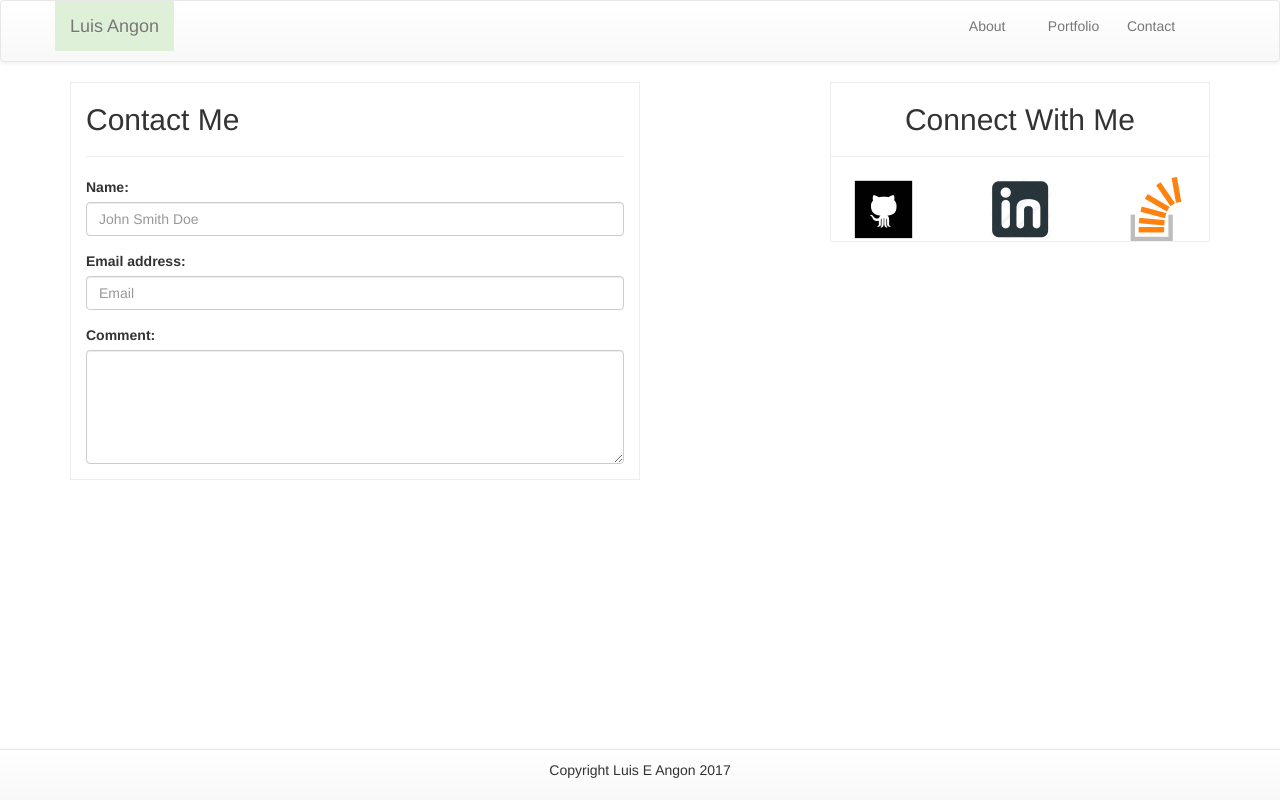
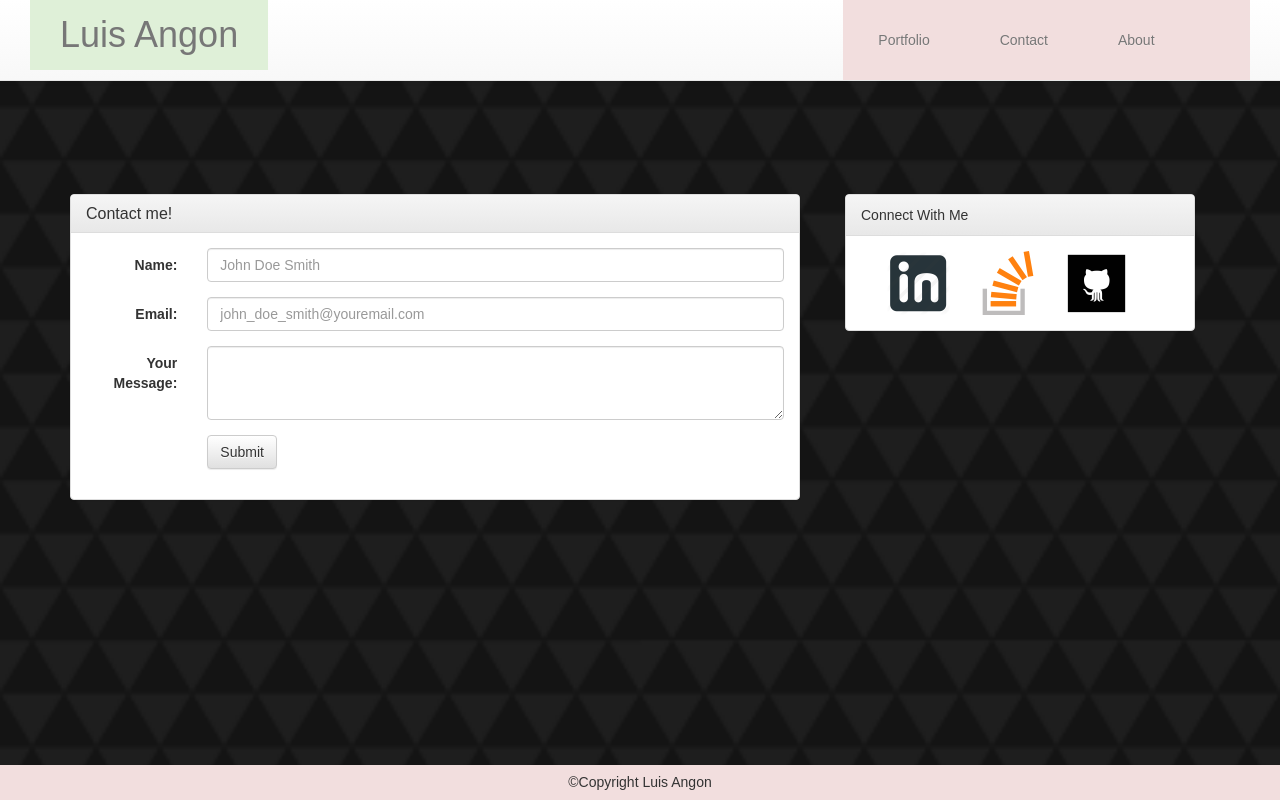
Before and after one commit to angonlu/Bootstrap-Portfolio, a plain HTML site: page contact.html in a window 1280 px wide. Drawn offline with nearby package versions, Linux system fonts and the light colour scheme.

Commit message:
bootstrap portfolio done, still missing enhancements

```diff
--- a/assets/css/style.css
+++ b/assets/css/style.css
@@ -1,4 +1,4 @@
-body { padding-bottom: 70px; }
+/*body { padding-bottom: 70px; }
 
 #luis-a {
 	padding: 5px;
@@ -26,9 +26,6 @@ body { padding-bottom: 70px; }
 #mysidebar {
 	text-align: center;
 }
-
-/*CSS for portfolio images. I copied this, I didn't come up with it, I'm sorry, I'm just not there yet.*/
-
 
 .caption {
         width: 100%;
@@ -58,7 +55,8 @@ body { padding-bottom: 70px; }
     }
   	.h2text {
   		text-align: left;
-  	}
+  	}*/
+
 /*
 body {
 	padding-top: 70px;
@@ -97,3 +95,30 @@ h1 {
     text-align: center;
     height: 50px;
 }*/
+
+body {
+    font-family: "Arial Rounded MT Bold", "Helvetica Rounded", Arial, sans-serif;
+    background-image: url(../images/dark-triangles.png);
+    background-size: cover;
+}
+.row, .container, .fixed-bottom {
+    margin-top: 8%;
+    margin-bottom: 3%;
+}
+.social {
+    margin-left: 8%;
+}
+
+p {
+    letter-spacing: .05em;
+}
+
+@media only screen
+  and (min-device-width: 768px)
+  and (max-device-width: 1200px)
+  and (-webkit-min-device-pixel-ratio: 1) {
+    .row, .container, .fixed-bottom {
+    margin-top: 8%;
+    margin-bottom: 3%;
+}
+}
--- a/contact.html
+++ b/contact.html
@@ -16,75 +16,106 @@
   <title>Portfolio - Powered by Bootstrap</title>
 </head>
 <body>
-<nav class="navbar navbar-default">
+<nav role="navigation" class="navbar container-fluid navbar-default navbar-fixed-top">
+      <div class="container-fluid">
+      <div class="navbar-header bg-success">
+        <h1 class="navbar-text col-xs-9 col-lg-12">Luis Angon</h1>
+        <button type="button" class="navbar-toggle bg-success" data-toggle="collapse" data-target=".navbar-collapse">
+          <span class="icon-bar"></span>
+                <span class="icon-bar"></span>
+                <span class="icon-bar"></span>
+      </button>
+      </div>
 
-<!-- Navbar -->
-  <div class="container">
-    <div class="navbar-header">
-      <p class="navbar-brand bg-success">Luis Angon</p>
-    </div>
-    <div class="container">
-      <div class="row">
-      <ul class="nav navbar-nav navbar-right">
-        <li class="col-xs-4 col-sm-3 col-md-3"><a href="index.html">About</a></li>
-        <li class="col-xs-4 col-sm-3 col-md-3"><a href="portfolio.html">Portfolio</a></li>
-        <li class="col-xs-4 col-sm-3 col-md-3"><a href="contact.html">Contact</a></li>
+    <div class="navbar-collapse collapse">
+        <ul class="list-inline nav navbar-nav navbar-link bg-danger text-center col-xs-12 col-sm-7 col-md-5 col-lg-4 pull-right ">
+      <li class="navbar-text"><a href="portfolio.html">Portfolio</a></li>
+      <li class="navbar-text"><a href="contact.html">Contact</a></li>
+      <li class="navbar-text"><a href="index.html">About</a></li>
         </ul>
        </div>
       </div>
-    </div>
-
   </nav>
 <!-- End Navbar -->
 <!-- This container tag centers all the content -->
 <div class="container">
-<div class="container col-xs-12 col-md-7 col-lg-6 marginbottom" style="border: 1px solid #eee;">
-  <h2> Contact Me </h2>
-  <hr>
+  <div class="row col-lg-8">
+  <!-- panel -->
+    <div class="panel panel-default">
+      <div class="panel-heading">
+        <h2 class="panel-title">Contact me!</h2>
+      </div>
+    <div class="panel-body">
+      <!-- panel-body -->
+        <form class="form-horizontal">
             <div class="form-group">
-  <label for="usr">Name:</label>
-  <input type="text" class="form-control" id="usr" placeholder="John Smith Doe">
+              <label for="inputName" class="col-sm-2 control-label">Name:</label>
+                <div class="col-sm-10">
+                  <input type="text" class="form-control" id="inputName" placeholder="John Doe Smith">
+                </div>
             </div>
             <div class="form-group">
-    <label for="exampleInputEmail1">Email address:</label>
-    <input type="email" class="form-control" id="exampleInputEmail1" placeholder="Email">
+              <label for="inputEmail" class="col-sm-2 control-label">Email:</label>
+                <div class="col-sm-10">
+                  <input type="email" class="form-control" id="inputEmail" placeholder="john_doe_smith@youremail.com">
+                </div>
             </div>
             <div class="form-group">
-      <label for="comment">Comment:</label>
-      <textarea class="form-control" rows="5" id="comment"></textarea>
+              <label for="inputMessage" class="col-sm-2 control-label">Your Message:</label>
+                <div class="col-sm-10">
+              <textarea name="inputMessage" class="form-control" rows="3"></textarea>
                 </div>
             </div>
-<!-- </div> -->
-<!-- Sidebar -->
-<div class="container col-xs-12 col-sm-12 col-md-4 pull-right" style="border: 1px solid #eee">
-  <div class="row">
-    <h2 style="text-align: center;">Connect With Me</h2>
-    <hr>
-  <div id="mysidebar" class="row">
-  <a class="col-xs-3 col-md-4" href="https://github.com/angonlu"><img src="assets/images/github48.png"></a>
-  <a class="col-xs-3 col-md-4" href="https://www.linkedin.com/in/luis-angon-947b28132/"><img src="assets/images/linkedin48.png"></a>
-  <a class="col-xs-3 col-md-4" href="https://stackoverflow.com/users/7656188/louis"><img src="assets/images/stack48.png"></a>
+            <div class="form-group">
+              <div class="col-sm-offset-2 col-sm-10">
+                <button type="submit" class="btn btn-default">Submit</button>
+              </div>
+            </div>
+          </form>
+
+
+
+
+
+
+
+        <!--end panel body-->
+    </div>
 
   </div>
 </div>
-</div>
-<!-- End Sidebar -->
-<!-- This div closes the main content area -->
-</div>
+<!-- end of main panel -->
 
-
-<br>
-<br>
-<!-- Footer -->
+<!-- contact me section -->
+  <div class="container col-lg-4 col-xs-12 pull-right">
+    <div class="panel panel-default">
+        <div class="panel-heading">Connect With Me</div>
+          <div class="panel-body">
+          <a href="#" class="pull-left social">
+              <img src="assets/images/linkedin48.png" alt="...">
+          </a>
+          <a href="#" class="pull-left social">
+              <img src="assets/images/stack48.png" alt="...">
+          </a>
+          <a href="#" class="pull-left social">
+              <img src="assets/images/github48.png" alt="...">
+          </a>
           </div>
     </div>
-<nav class="navbar navbar-default navbar-fixed-bottom">
-  <div class="container" style="text-align: center; padding: 10px 0px;">
-    <p>Copyright Luis E Angon 2017</p>
   </div>
+</div>
+<!-- Footer -->
+<footer>
+<nav class="navbar-fixed-bottom navbar-light bg-danger text-center">
+  <h5>&copy;Copyright Luis Angon</h5>
 </nav>
+</footer>
 <!-- End Footer -->
 
 
+<script src="https://code.jquery.com/jquery-3.2.1.slim.min.js" integrity="sha384-KJ3o2DKtIkvYIK3UENzmM7KCkRr/rE9/Qpg6aAZGJwFDMVNA/GpGFF93hXpG5KkN" crossorigin="anonymous"></script>
+<script src="https://cdnjs.cloudflare.com/ajax/libs/popper.js/1.11.0/umd/popper.min.js" integrity="sha384-b/U6ypiBEHpOf/4+1nzFpr53nxSS+GLCkfwBdFNTxtclqqenISfwAzpKaMNFNmj4" crossorigin="anonymous"></script>
+<script src="https://maxcdn.bootstrapcdn.com/bootstrap/4.0.0-beta/js/bootstrap.min.js" integrity="sha384-h0AbiXch4ZDo7tp9hKZ4TsHbi047NrKGLO3SEJAg45jXxnGIfYzk4Si90RDIqNm1" crossorigin="anonymous"></script>
+
 </body>
 </html>
```
Also changed, not shown: index.html (+76 -47 lines), portfolio.html (+37 -31 lines), assets/images/dark-triangles.png (added), 2 other files. Lines whose indentation alone changed are shown as unchanged.
